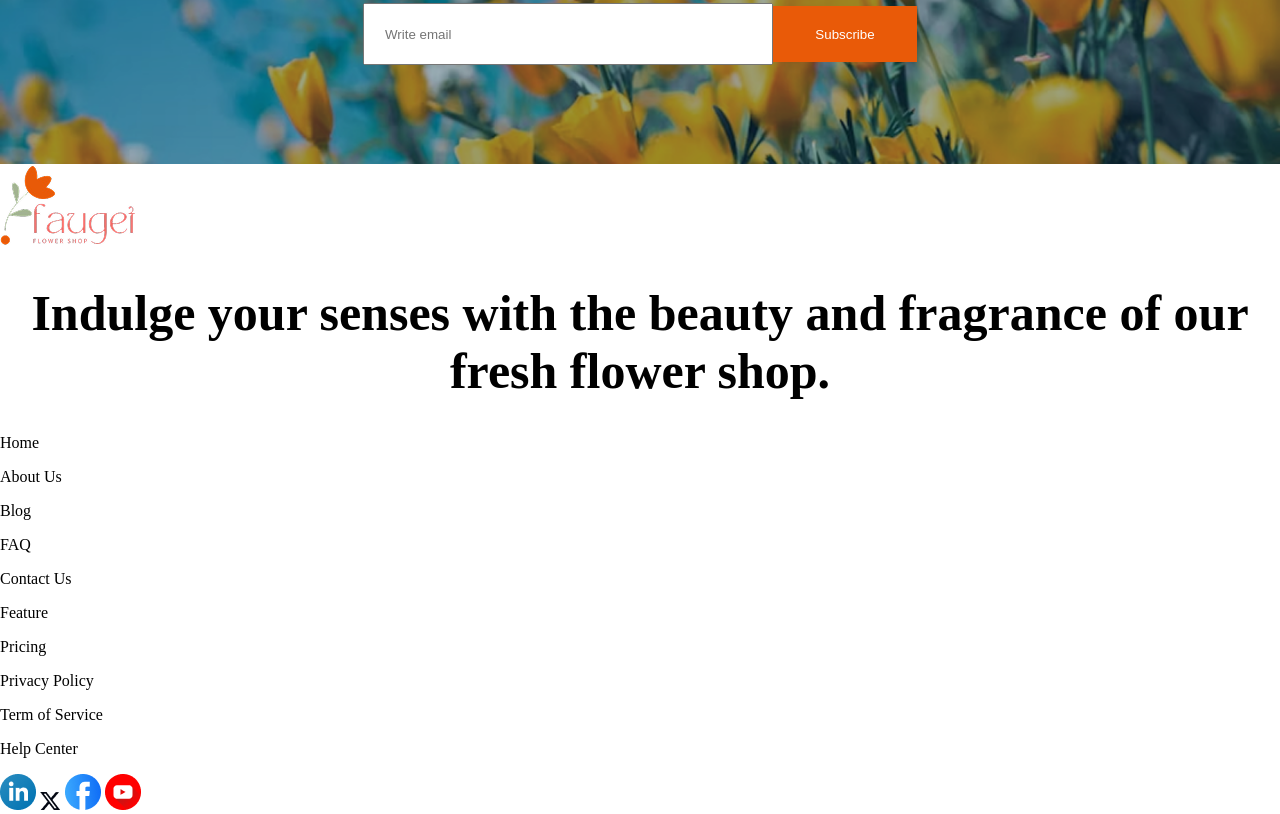
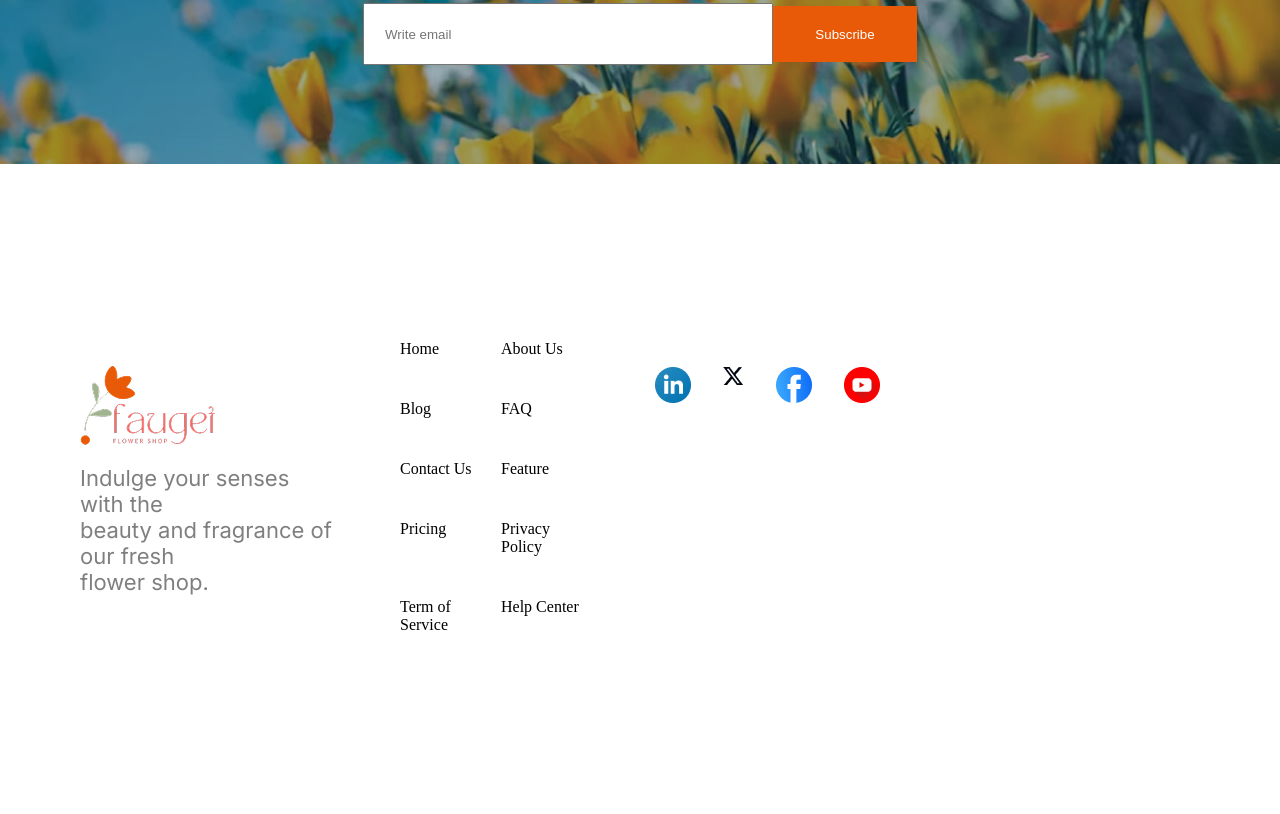
Before and after one commit to ahadul70/PH-A2, a plain HTML site: page index.html in a window 1280 px wide. Shown: the part 4319-5133 px from the top of the page. Drawn offline with Linux system fonts and the light colour scheme.

Commit message:
footer web done

```diff
--- a/index.html
+++ b/index.html
@@ -202,19 +202,19 @@
         <div class="top_left fit">
 
           <h1 class="white noto-serif heading">60% off | Bloom Plant</h1>
-        <h1 class="white noto-serif bodying">Shop now</h1>
+        <h1 class="white inter bodying">Shop now</h1>
         </div>
         <div class="bottom_left fit">
 
-          <h1 class="white noto-serif heading">30% | Ana Plant</h1>
-      <h1 class="white noto-serif bodying">Shop now</h1>
+          <h1 class="white noto-serif heading ">30% | Ana Plant</h1>
+      <h1 class="white inter bodying">Shop now</h1>
       </div>
  </div>
 
 
         <div class="right fit">
           <h1 class="white noto-serif heading2">25% off | Zabo Plant </h1>
-           <h1 class="white noto-serif bodying2">Shop now</h1>
+           <h1 class="white inter bodying2">Shop now</h1>
         </div>
 
       </div>
@@ -230,11 +230,12 @@
 
 </section>
     </main>
-    <footer>
-        <div><img src="assets/logo.png" alt="">
-        <h1>Indulge your senses with the beauty and fragrance of our fresh flower shop. </h1>
+    <footer class="footer">
+        <div class="one"><img src="assets/logo.png" alt="">
+        <h1 class="inter">Indulge your senses with the <br>
+          beauty and fragrance of our fresh <br> flower shop. </h1>
         </div>
-        <div>
+        <div class="list two">
         <p>Home</p>
         <p>About Us</p>
         <p>Blog</p>
@@ -246,7 +247,7 @@
          <p>Term of Service</p>
          <p>Help Center</p>
     </div>
-        <div>
+        <div class="three">
             <img src="assets/icon-linkedin.png" alt="">
             <img src="assets/icon-twitter.png" alt="">
             <img src="assets/icon-facebook.png" alt="">
--- a/style.css
+++ b/style.css
@@ -230,6 +230,7 @@ width: 100%;
 }
 .bodying{
   font-size: 1em;
+  text-decoration: underline;
 }
 
 .heading2{
@@ -238,6 +239,7 @@ width: 100%;
 }
 .bodying2{
   font-size: 3rem;
+    text-decoration: underline;
 }
 /*offers end*/
 
@@ -281,3 +283,47 @@ width: 100%;
   width: 9rem;
 }
 /*newsletter end*/
+
+
+
+/*footer start*/
+.footer{
+  display: flex;
+  align-items: center;
+  justify-content: space-evenly;
+  margin: 10rem 5rem;
+}
+
+.footer h1{
+  font-size: 1.375rem;
+  font-weight: 400;
+  text-align: left;
+  color: rgba(0, 0, 0, 0.5);
+}
+
+
+.list{
+  display: grid;
+  grid-template-columns: repeat(2, 1fr); /* 2 columns */
+  grid-template-rows: repeat(4, auto);  /* 4 rows */
+  gap: 10px;
+  padding: 0 4rem;
+
+}
+
+.one{
+  width: 40%;
+}
+.two{
+  width: 30%;
+}
+.three{
+  display: flex;
+  width: 20%;
+  margin-right: 20rem;
+  justify-content: flex-end; /* move content to the right */
+  align-items: flex-start;
+  height: 30vh;
+  gap:2rem;
+}
+/*footer end*/
```
